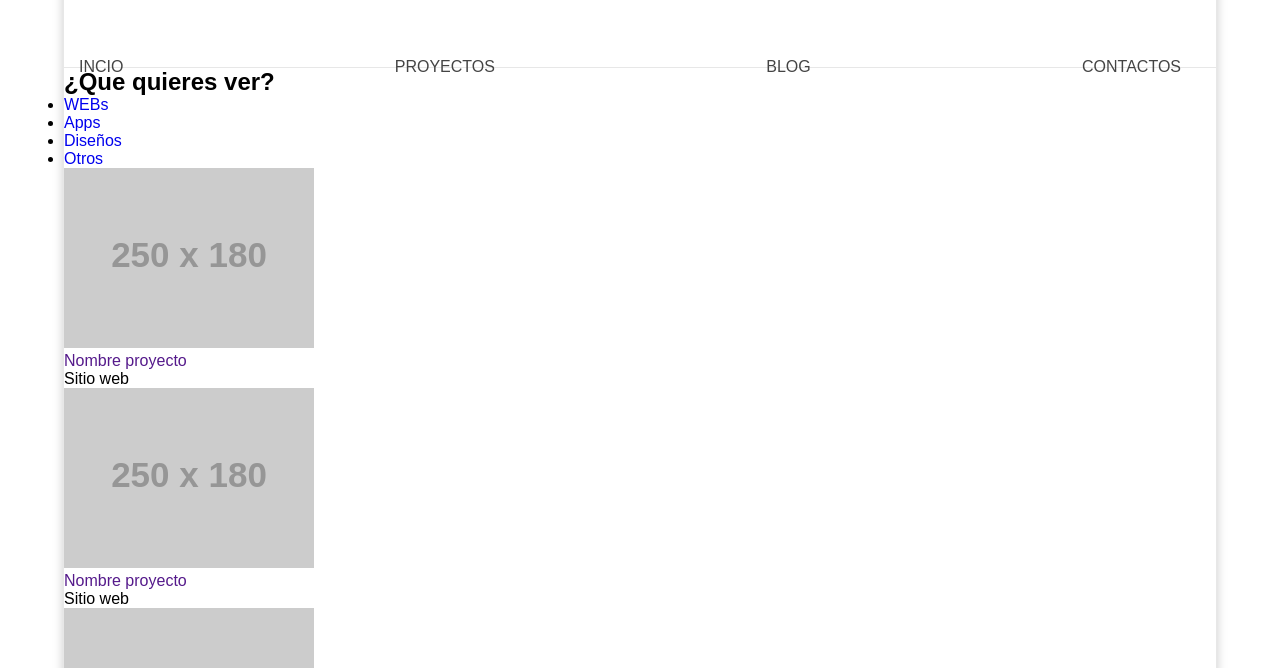
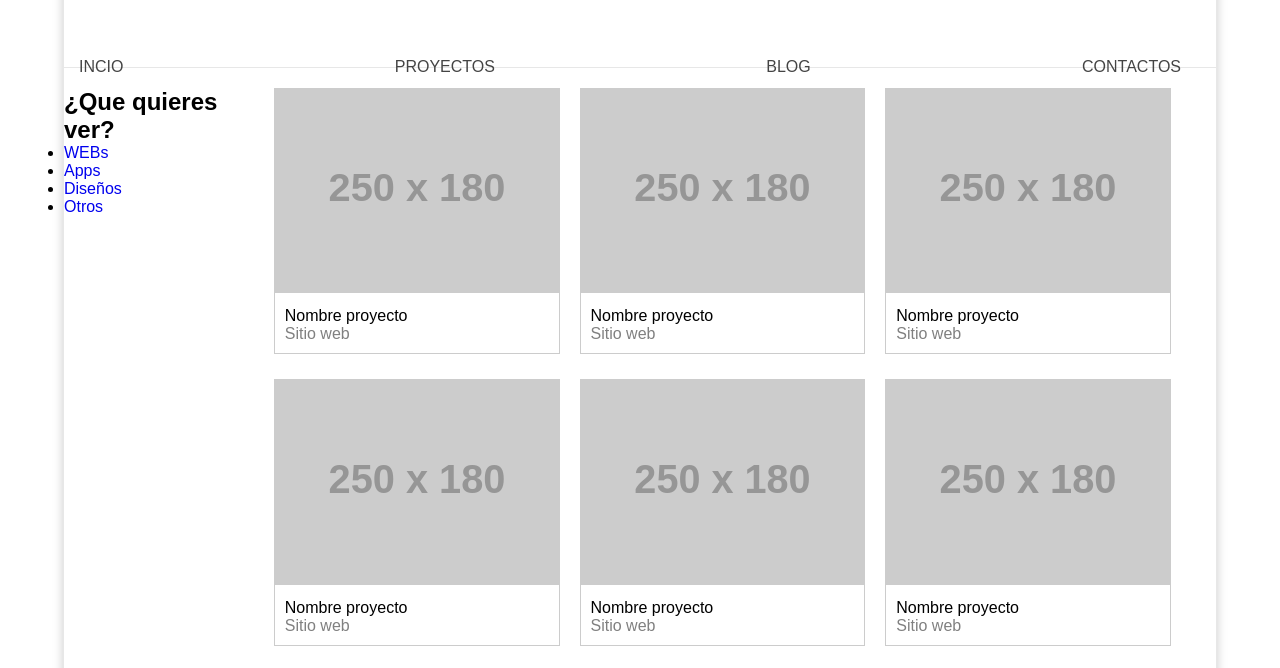
Before and after one commit to ignaciocervino/flexbox-layout, a plain HTML site: page index.html in a window 1280 px wide. Shown: the part 94-762 px from the top of the page. Drawn offline with Linux system fonts and the light colour scheme; placeholder pictures from the web are drawn by us.

Commit message:
flexbox style

```diff
--- a/index.html
+++ b/index.html
@@ -30,7 +30,7 @@
 
         <!--Inicio contenido-->
         <section id="content">
-            <aside>
+            <aside id="aside">
                 <h2>¿Que quieres ver?</h2>
                 <ul>
                     <li><a href="#">WEBs</a></li>
--- a/style.css
+++ b/style.css
@@ -74,3 +74,48 @@
     background: #ccc;
     color: white;
 }
+
+#content{
+    display: flex;
+    justify-content: space-between;
+    padding-top: 20px;
+    padding-bottom: 20px;
+}
+
+#projects{
+    display: flex;
+    flex-flow: row wrap;
+    justify-content: space-between;
+    flex-basis: 80%;
+    margin-right: 25px;
+}
+
+.project{
+    flex-grow: 1;
+    flex-basis: 250px;
+    margin-bottom: 25px;
+    margin-right: 20px;
+    border: 1px solid #ccc;
+}
+
+.project img{
+    width: 100%;
+}
+.project-info{
+    padding: 10px;
+}
+
+.project-info a{
+    font-size: 16px;
+    color: black;
+    transition: all 300ms;
+}
+
+.project-info a:hover{
+    color: green;
+}
+
+.project-info p{
+    font-size: 16px;
+    color: gray;
+}
```
